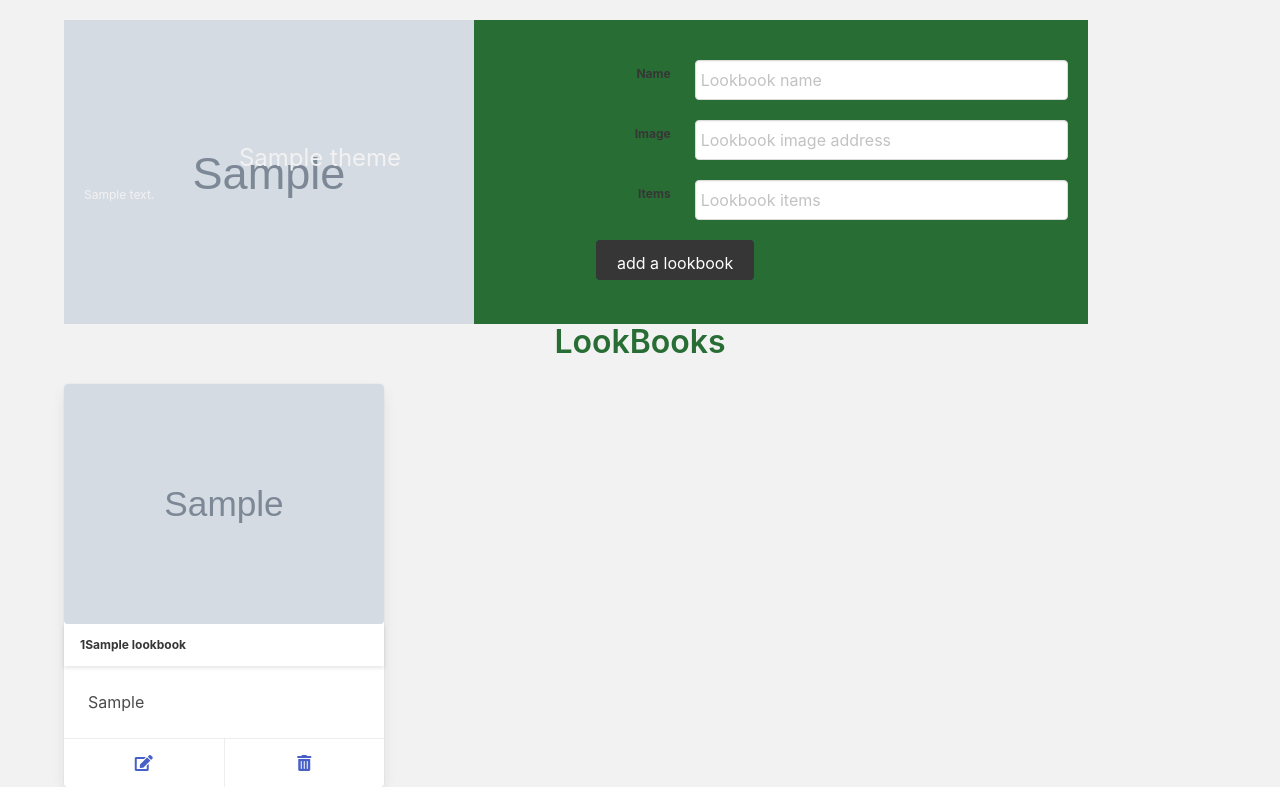
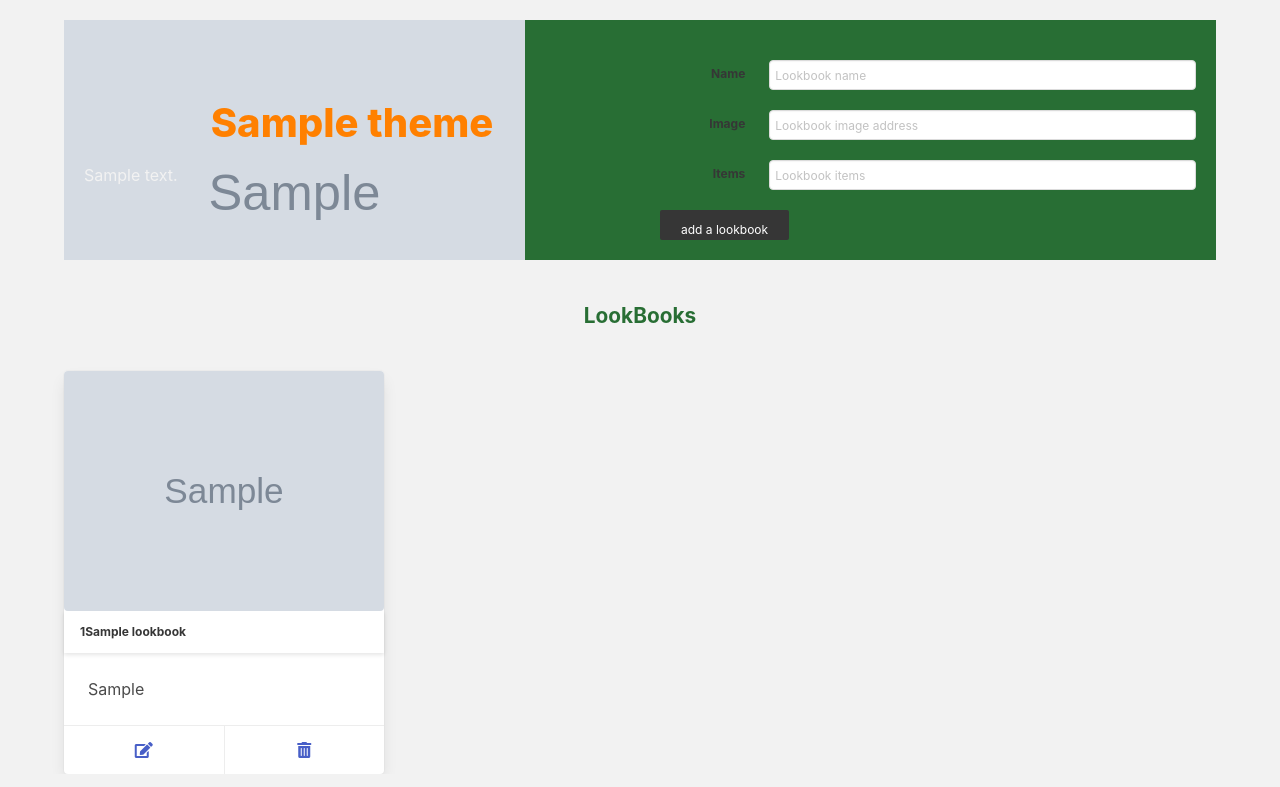
Before and after one commit to Sunjang1009/shop-my-rooms, a Django app: page /themes/1/ in a window 1280 px wide. Shown: the part 52-839 px from the top of the page. Run offline with Django 4.2, Linux system fonts and the light colour scheme; tables that the repository leaves empty hold one stand-in row (values such as "Sample post"); grey boxes marked "Sample" are stand-in pictures.

```diff
--- a/main_app/static/styles/main.css
+++ b/main_app/static/styles/main.css
@@ -2,6 +2,8 @@ body {
     background-color: #f2f2f2;
     color: #286e34;
     min-height: 100vh;
+    margin: 0;
+    padding: 0;
 }
 
 h1,
@@ -45,6 +47,20 @@ p {
     font-size: 12px;
 }
 
+.home-header-container {
+    margin: 40px;
+}
+
+.home-search-container {
+    margin: 50px;
+}
+
+.lookbook-title {
+    margin: 40px;
+    font-weight: 700;
+    font-size: 1.3em;
+}
+
 .detail__img {
     position: absolute;
     /* left: 0;
@@ -63,11 +79,14 @@ img {
 
 .theme-detail-header {
     display: flex;
+    justify-content: center;
     align-items: center;
+    margin: auto;
     margin-top: 20px;
     position: relative;
-    width:80vw;
+    height: 30vh;
     background-color: #286e34;
+
 }
 
 .theme-detail-container {
@@ -81,6 +100,8 @@ img {
     padding: 20px;
     background-color: #286e34;
     z-index: 2;
+    height: 30vh;
+    overflow: auto;
 }
 
 .theme-background-image-container {
@@ -101,14 +122,15 @@ img {
 }
 
 .theme-detail-header h1 {
-    font-size: 24px;
+    font-size: 2.5em;
+    font-weight: 800;
     margin-bottom: 10px;
     z-index:2;
-    color:#f2f2f2;
+    color:#ff8000;
 }
 
 .theme-detail-header p {
-    font-size: 12px;
+    font-size: 1em;
     z-index: 2;
     color: #f2f2f2;
 }
--- a/main_app/templates/theme_detail.html
+++ b/main_app/templates/theme_detail.html
@@ -15,7 +15,7 @@
                 <div class="field-body">
                     <div class="field">
                         <p class="control">
-                            <input class="input" type="text" name="name" placeholder="Lookbook name" required>
+                            <input class="input is-small" type="text" name="name" placeholder="Lookbook name" required>
                         </p>
                     </div>
                 </div>
@@ -27,7 +27,7 @@
                 <div class="field-body">
                     <div class="field">
                         <p class="control">
-                            <input class="input" type="text" name="image" placeholder="Lookbook image address" required>
+                            <input class="input is-small" type="text" name="image" placeholder="Lookbook image address" required>
                         </p>
                     </div>
                 </div>
@@ -39,13 +39,13 @@
                 <div class="field-body">
                     <div class="field">
                         <p class="control">
-                            <input class="input" type="text" name="items" placeholder="Lookbook items" required>
+                            <input class="input is-small" type="text" name="items" placeholder="Lookbook items" required>
                         </p>
                     </div>
                 </div>
             </div>
             <div class="control">
-                <input class="button is-dark" type="submit" value="add a lookbook" />
+                <input class="button is-dark is-small" type="submit" value="add a lookbook" />
             </div>
         </form>
     </div>
@@ -56,7 +56,7 @@
 <!-- look book create form -->
 
 
-<h3 class="title is-3">LookBooks</h3>
+<h3 class="lookbook-title">LookBooks</h3>
 
 <div class="gallery">
     {% for lookbook in theme.lookbooks.all %}
--- a/main_app/templates/theme_list.html
+++ b/main_app/templates/theme_list.html
@@ -3,9 +3,11 @@
 Themes
 {% endblock %}
 {% block content %}
+<div class="home-header-container">
     <h1 class="theme-title">{{header}}</h1>
     <div class="theme-br"></div>
-<!-- here is the search form -->
+</div>
+<div class="home-search-container">
     <form class="mb-5" method="get">
         <div class="field has-addons">
             <div class="control">
@@ -17,6 +19,8 @@ Themes
             <a class="button is-dark" href="{% url 'theme_list' %}">Clear Search</a>
         </div>
     </form>
+</div>
+
 <div class="gallery">
     {% for theme in themes %}
         <a href="{% url 'theme_detail' theme.pk %}">
```
Also changed, not shown: main_app/templates/home.html (+5 -8 lines), main_app/templates/lookbook_detail.html (+14 -5 lines). Lines whose indentation alone changed are shown as unchanged.
